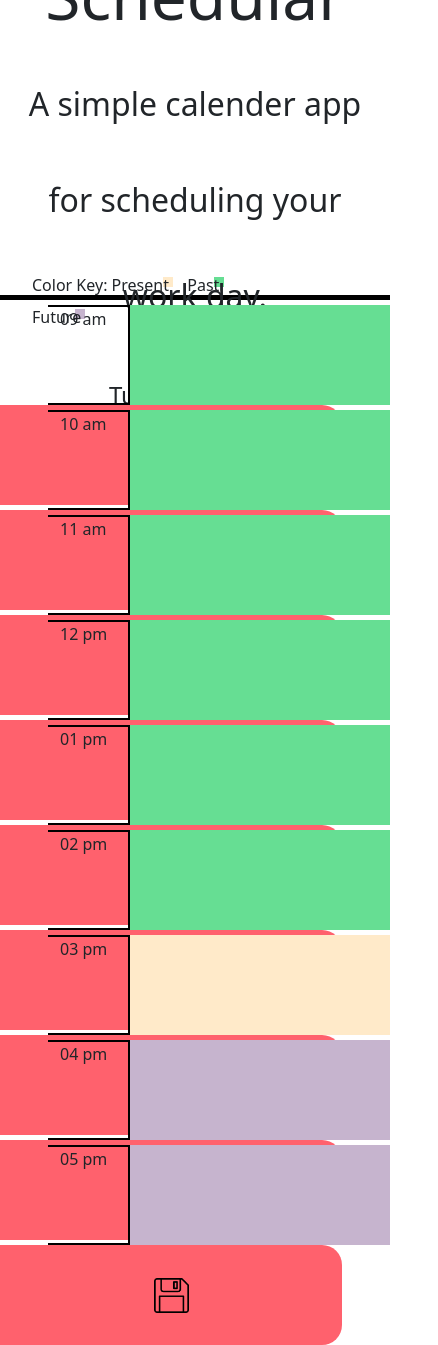
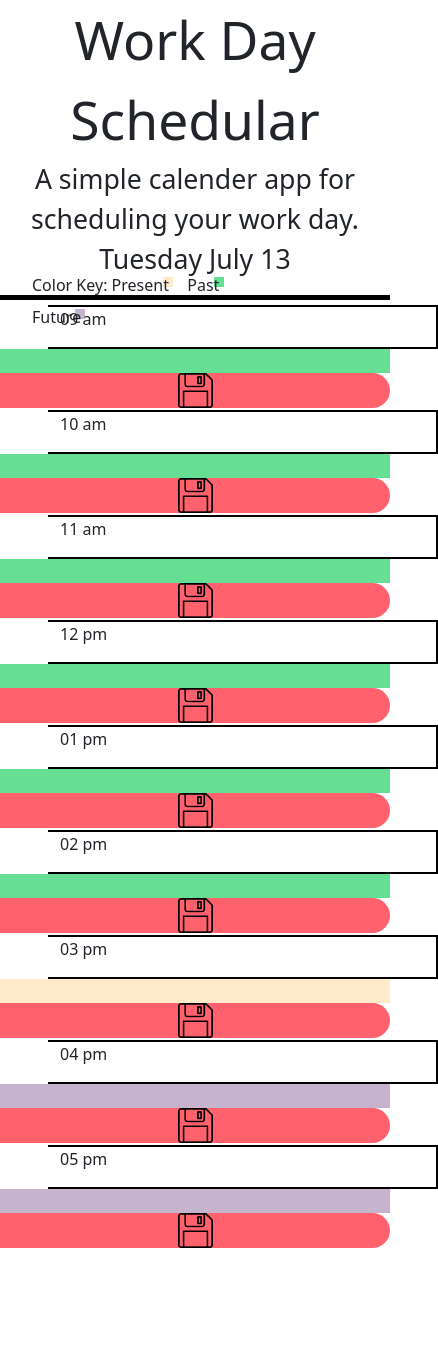
Before and after one commit to arlenwh-code/Work-Day-Scheduler, a plain HTML site: page index.html in a window 390 px wide. Shown: the whole page, 438 px wide, since content can reach past the window. After the commit the page ends 1250 px from the top, so only its background shows below. Drawn offline with nearby package versions, Linux system fonts and the light colour scheme.

Commit message:
fixed responsive css

```diff
--- a/css/style.css
+++ b/css/style.css
@@ -8,11 +8,23 @@
 margin-top: 5px;
 }
 
+.title-container{
+    text-align: center;
+}
+
 .title{
-    font-size: 4rem;
+    font-size: 40pt;
     text-align: center;
+}
 
+.sub-title{
+     font-size: 20pt;
 }
+
+.current-time{
+    font-size: 20pt;
+}
+
 
 ul{
     position: absolute;
@@ -58,13 +70,7 @@ ul li{
     display: inline-block;
 }
 
-.sub-title{
-    font-size: 2rem;
-}
 
-.current-time{
-    font-size: 1.5rem;
-}
 
 .row{
 
@@ -85,10 +91,7 @@ ul li{
     background-color: #FF616D;
 }
 
-.col{
 
-    height: 100px;
-}
 
 
 
--- a/index.html
+++ b/index.html
@@ -11,8 +11,9 @@
     <link rel="stylesheet" href="css/style.css">
 </head>
 <body>
-    <div class="d-flex justify-content-center align-items-center container-fluid cf-1">
-        <p class="title">Work Day Schedular
+    <div class="d-flex col-sm-12 justify-content-center align-items-center container-fluid cf-1">
+        <p class="title-container">
+            <span class="title">Work Day Schedular</span>
             <br>
             <span class="sub-title">A simple calender app for scheduling your work day.</span>
             <br>
@@ -25,105 +26,105 @@
             <li>Future <p class="future"></p></li>
         </ul>
     </div>
-    <div class="container-fluid cf-2">
+    <div class="container-fluid  cf-2">
         <div class="row section">
-            <div class="col ms-5 timeBorder">
+            <div class="col-sm-1 col-md-2 col-lg-2 col-xl-1  ms-5 timeBorder">
                 <p class="time-1"></p>
             </div>
 
-            <div contenteditable="true" class="col-8 to-do-1">
+            <div contenteditable="true" class="col-sm-7 col-md-6 col-lg-7 col-xl-9 to-do-1">
             </div>
 
 
-            <div class="col me-5 save-btn-1 ">
+            <div class="col-sm-2 col-md-2 col-lg-1 me-5 save-btn-1 ">
                 <img class = "image" src="imgs/floppy-disk.png" alt="">
             </div>
         </div>
         <div class="row section">
-            <div class="col ms-5 timeBorder">
+            <div class="col-sm-1 col-md-2 col-lg-2 col-xl-1 ms-5 timeBorder">
                 <p class="time-2"></p>
             </div>
-            <div contenteditable="true" class="col-8 to-do-2 ">
+            <div contenteditable="true" class="col-sm-7 col-md-6 col-lg-7 col-xl-9 to-do-2 ">
 
             </div>
-            <div class="col me-5 save-btn-2 ">
+            <div class="col-sm-2 col-md-2 col-lg-1 me-5 save-btn-2 ">
                 <img class = "image" src="imgs/floppy-disk.png" alt="">
             </div>
         </div>
         <div class="row section">
-            <div class="col ms-5 timeBorder">
+            <div class="col-sm-1 col-md-2 col-lg-2 col-xl-1 ms-5 timeBorder">
                 <p class="time-3">11am</p>
             </div>
-            <div contenteditable="true" class="col-8 to-do-3 ">
+            <div contenteditable="true" class="col-sm-7 col-md-6 col-lg-7 col-xl-9 to-do-3 ">
 
             </div>
-            <div class="col me-5 save-btn-3 ">
+            <div class="col-sm-2 col-md-2 col-lg-1 me-5 save-btn-3 ">
                 <img class = "image" src="imgs/floppy-disk.png" alt="">
             </div>
         </div>
         <div class="row section">
-            <div class="col ms-5 timeBorder">
+            <div class="col-sm-1 col-md-2 col-lg-2 col-xl-1 ms-5 timeBorder">
                 <p class="time-4">12pm</p>
             </div>
-            <div contenteditable="true" class="col-8 to-do-4 ">
+            <div contenteditable="true" class="col-sm-7 col-md-6 col-lg-7 col-xl-9 to-do-4 ">
 
             </div>
-            <div class="col me-5 save-btn-4 ">
+            <div class="col-sm-2 col-md-2 col-lg-1 me-5 save-btn-4 ">
                 <img class = "image" src="imgs/floppy-disk.png" alt="">
             </div>
         </div>
         <div class="row section">
-            <div class="col ms-5 timeBorder">
+            <div class="col-sm-1 col-md-2 col-lg-2 col-xl-1 ms-5 timeBorder">
                 <p class="time-5">1pm</p>
             </div>
-            <div contenteditable="true" class="col-8 to-do-5 ">
+            <div contenteditable="true" class="col-sm-7 col-md-6 col-lg-7 col-xl-9 to-do-5 ">
 
             </div>
-            <div class="col me-5 save-btn-5 ">
+            <div class="col-sm-2 col-md-2 col-lg-1 me-5 save-btn-5 ">
                 <img class = "image" src="imgs/floppy-disk.png" alt="">
             </div>
         </div>
         <div class="row section">
-            <div class="col ms-5 timeBorder">
+            <div class="col-sm-1 col-md-2 col-lg-2 col-xl-1 ms-5 timeBorder">
                 <p class="time-6">2pm</p>
             </div>
-            <div contenteditable="true" class="col-8 to-do-6 ">
+            <div contenteditable="true" class="col-sm-7 col-md-6 col-lg-7 col-xl-9 to-do-6 ">
 
             </div>
-            <div class="col me-5 save-btn-6">
+            <div class="col-sm-2 col-md-2 col-lg-1 me-5 save-btn-6">
                 <img class = "image" src="imgs/floppy-disk.png" alt="">
             </div>
         </div>
         <div class="row section">
-            <div class="col ms-5 timeBorder">
+            <div class="col-sm-1 col-md-2 col-lg-2 col-xl-1 ms-5 timeBorder">
                 <p class="time-7">3pm</p>
             </div>
-            <div contenteditable="true" class="col-8 to-do-7 ">
+            <div contenteditable="true" class="col-sm-7 col-md-6 col-lg-7 col-xl-9 to-do-7 ">
 
             </div>
-            <div class="col me-5 save-btn-7 ">
+            <div class="col-sm-2 col-md-2 col-lg-1 me-5 save-btn-7 ">
                 <img class = "image" src="imgs/floppy-disk.png" alt="">
             </div>
         </div>
         <div class="row section">
-            <div class="col ms-5 timeBorder">
+            <div class="col-sm-1 col-md-2 col-lg-2 col-xl-1 ms-5 timeBorder">
                 <p class="time-8">4pm</p>
             </div>
-            <div contenteditable="true" class="col-8 to-do-8 ">
+            <div contenteditable="true" class="col-sm-7 col-md-6 col-lg-7 col-xl-9 to-do-8 ">
 
             </div>
-            <div class="col me-5 save-btn-8 ">
+            <div class="col-sm-2 col-md-2 col-lg-1 me-5 save-btn-8 ">
                 <img class = "image" src="imgs/floppy-disk.png" alt="">
             </div>
         </div>
         <div class="row section">
-            <div class="col ms-5 timeBorder">
+            <div class="col-sm-1 col-md-2 col-lg-2 col-xl-1 ms-5 timeBorder">
                 <p class="time-9">5pm</p>
             </div>
-            <div contenteditable="true" class="col-8 to-do-9 ">
+            <div contenteditable="true" class="col-sm-7 col-md-6 col-lg-7 col-xl-9 to-do-9 ">
 
             </div>
-            <div class="col me-5 save-btn-9 ">
+            <div class="col-sm-2 col-md-2 col-lg-1 me-5 save-btn-9 ">
                 <img class = "image" src="imgs/floppy-disk.png" alt="">
             </div>
         </div>
```
